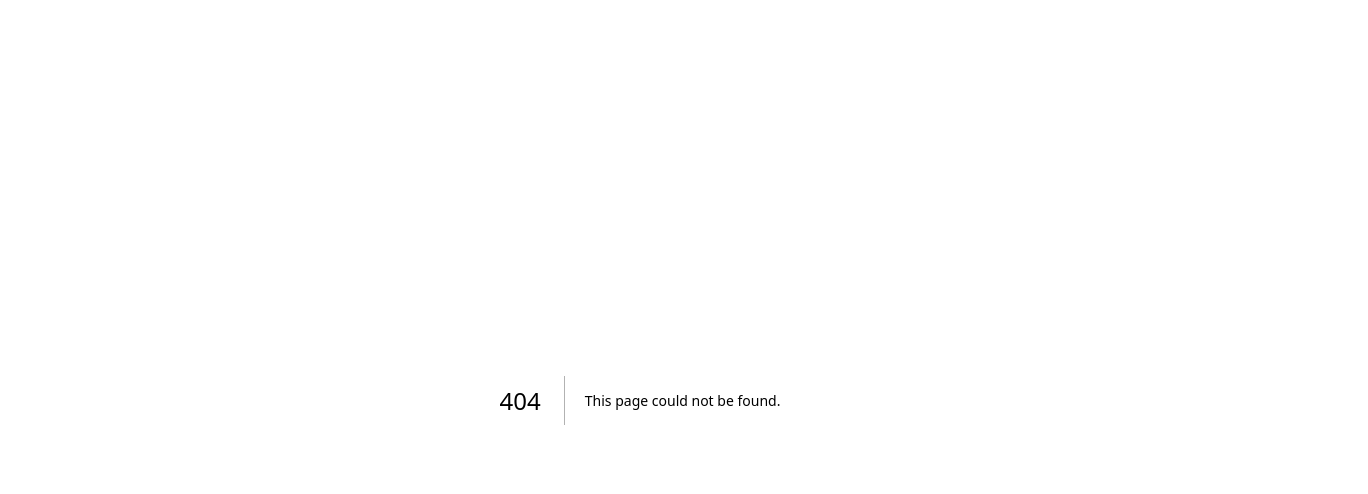
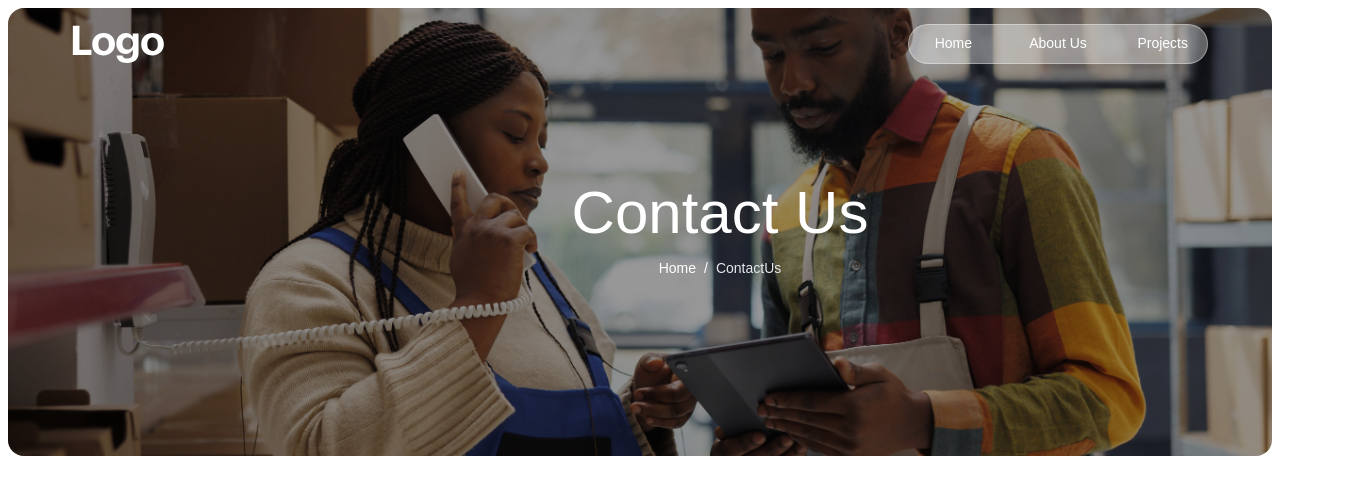
Before and after one commit to S0liddreams/dejavu-website, a Next.js app: page /contactUs in a window 1280 px wide. Before the commit this address had no page. Shown: the top 494 px of the page, 1368 px wide, since content can reach past the window. Built offline with nearby package versions, Linux system fonts and the light colour scheme; a web font is replaced by a local one.

Commit message:
update on contact us
update on contact us

```diff
--- a/src/app/about/page.jsx
+++ b/src/app/about/page.jsx
@@ -29,13 +29,16 @@ const About = () => {
 
       <div className="lg:h-[520px] h-full w-full bg-about-image rounded-[16px] lg:mb-[64px] mb-[40px] ">
         <div className="w-full h-full rounded-[16px]">
+          <div className=" w-full h-full bg-[#00000066]  lg:gap-[88px] lg:px-[64px] lg:pb-[64px] rounded-[16px]">
           <div className="lg:px-[64px] px-[16px] text-[30px] flex flex-col lg:h-[448px]  h-[304px]">
+
             <Header />
 
             <div className="flex-1 flex items-center justify-center">
               <p className="lg:text-[60px] text-white font-medium text-center">
                 About Us
               </p>
+            </div>
             </div>
           </div>
         </div>
@@ -103,6 +106,7 @@ const About = () => {
 
       {/**OUR STORY */}
       <div className="h-full lg:py-[64px] lg:px-[72px] py-[40px] px-[20px]  ">
+
         <div className="h-[420px] lg:h-[556px] xl:w-[1296px] rounded-[16px] lg:p-[20px] bg-ourstory-image mx-auto"></div>
         <div className="xl:h-[576px] h-[1057px] md:h-full w-[295px] md:w-[595px]  lg:w-[700px] xl:w-[1076px] rounded-bl-[16px] rounded-br-[16px] lg:gap-[8px] pt-[16px] px-[16px]  lg:p-[24px] bg-[#054993] mx-auto">
           <div className=" flex flex-col gap-[20px] xl:gap-[16px] h-[610px]  xl:w-[1028px] ">
--- /dev/null
+++ b/src/app/contactUs/page.jsx
@@ -0,0 +1,30 @@
+import Breaadcrumbs from '@/components/breadcrumbs/Breaadcrumbs'
+import Header from '@/components/Header/Header'
+import React from 'react'
+
+const Contact
+ = () => {
+  return (
+    <div className='main-container lg:h-[520px] h-[304px] '>
+
+        <div className='lg:h-[448px] h-[260px] bg-contact-image rounded-[16px] '>
+            <div className=" w-full h-full bg-[#00000066]  lg:gap-[88px] lg:px-[64px] lg:pb-[64px] rounded-[16px] flex flex-col">
+            <Header/>
+
+            <div className='xl:w-[1296px] gap-[16px] lg:h-[200px] mx-auto '>
+                <p className='lg:text-[60px] text-center text-white '>Contact Us</p>
+                <div className='w-fit mx-auto'>
+                    <Breaadcrumbs/>
+                </div>
+
+            </div>
+
+            </div>
+
+        </div>
+
+    </div>
+  )
+}
+
+export default Contact
--- a/src/app/globals.css
+++ b/src/app/globals.css
@@ -15,6 +15,7 @@ body {
   background-position: center; /* Optional: Centers the image */
   background-repeat: no-repeat; /* Optional: Prevents image from repeating */
 }
+
 .bg-quest-image {
   background-image: url('/images/questBackground.jpg'); /* Corrected path */
   background-size: cover; /* Optional: Adjusts image to cover the entire element */
@@ -22,8 +23,45 @@ body {
   background-repeat: no-repeat; /* Optional: Prevents image from repeating */
 }
 .bg-ourstory-image {
-  background-image: url('/images/ourstory.jpg'); /* Corrected path */
+  background-image: url('/images//ourstory.jpg'); /* Corrected path */
   background-size: cover; /* Optional: Adjusts image to cover the entire element */
   background-position: center; /* Optional: Centers the image */
   background-repeat: no-repeat; /* Optional: Prevents image from repeating */
 }
+.bg-contact-image {
+  background-image: url('/images/contactUsBackground.jpg'); /* Corrected path */
+  background-size: cover; /* Optional: Adjusts image to cover the entire element */
+  background-position: center; /* Optional: Centers the image */
+  background-repeat: no-repeat; /* Optional: Prevents image from repeating */
+}
+.main-container {
+  width: 100%;
+  padding: 4px;
+  padding-top: 4px;
+  padding-bottom: 40px;
+}
+
+@media (min-width: 1024px) {
+  .main-container {
+    padding-left: 8px;
+    padding-right: 8px;
+    padding-top: 8px;
+    padding-bottom: 64px;
+    gap: 8px; /* Only effective if it's a flex or grid container */
+  }
+}
+.container {
+  width: 100%;
+  padding: 20px;
+  padding-top: 40px;
+  padding-bottom: 40px;
+}
+@media (min-width: 1024px) {
+  .container {
+    padding-left: 72px;
+    padding-right: 72px;
+    padding-top: 64px;
+    padding-bottom: 64px;
+    gap: 8px; /* Only effective if it's a flex or grid container */
+  }
+}
--- a/src/components/Footer/Footer.jsx
+++ b/src/components/Footer/Footer.jsx
@@ -30,10 +30,10 @@ const Footer = () => {
           <div className="xl:w-[246px] lg:w-[170px] md:w-[400px] w-[250px] xl:h-[119px] lg:h-[110px] flex flex-row justify-between mt-[40px] ">
             <div className=" xl:h-[74px] lg:h-[72px] grid gap-[28px] text-white xl:text-[14px] text-[12px] lg:text-[12px] font-medium">
               <p>
-                <Link href="href">About Us</Link>
+                <Link href="/about">About Us</Link>
               </p>
               <p>
-                <Link href="href">Contact Us</Link>
+                <Link href="/contactUs">Contact Us</Link>
               </p>
               <p>
                 <Link href="href">Projects</Link>
--- /dev/null
+++ b/src/components/breadcrumbs/Breaadcrumbs.jsx
@@ -0,0 +1,46 @@
+"use client";
+import React from 'react'
+import Link from "next/link";
+import { usePathname } from "next/navigation";
+
+export default function Breaadcrumbs() {
+  const pathname = usePathname();
+
+  const crumbs = pathname
+    .split("/")
+    .filter((crumb) => crumb)
+    .map((crumb, idx, arr) => {
+      const href = "/" + arr.slice(0, idx + 1).join("/");
+      const isLast = idx === arr.length - 1;
+      const label = decodeURIComponent(crumb).replace(/-/g, " ");
+
+      return isLast ? (
+        <span key={href} className="text-gray-200 capitalize">
+          {label}
+        </span>
+      ) : (
+        <Link key={href} href={href} className="text-white hover:underline capitalize">
+          {label}
+        </Link>
+      );
+    });
+
+  return (
+    <nav aria-label="Breadcrumb" className="text-sm text-gray-600 mb-4">
+      <ol className="flex items-center space-x-2">
+        <li>
+          <Link href="/" className="text-white hover:underline">
+            Home
+          </Link>
+        </li>
+        {crumbs.length > 0 && <span className='text-white'>/</span>}
+        {crumbs.map((crumb, i) => (
+          <li key={i} className="flex items-center space-x-2">
+            {i !== 0 && <span className=''>/</span>}
+            {crumb}
+          </li>
+        ))}
+      </ol>
+    </nav>
+  );
+}
```
Also changed, not shown: public/images/contactUsBackground.jpg (added).
